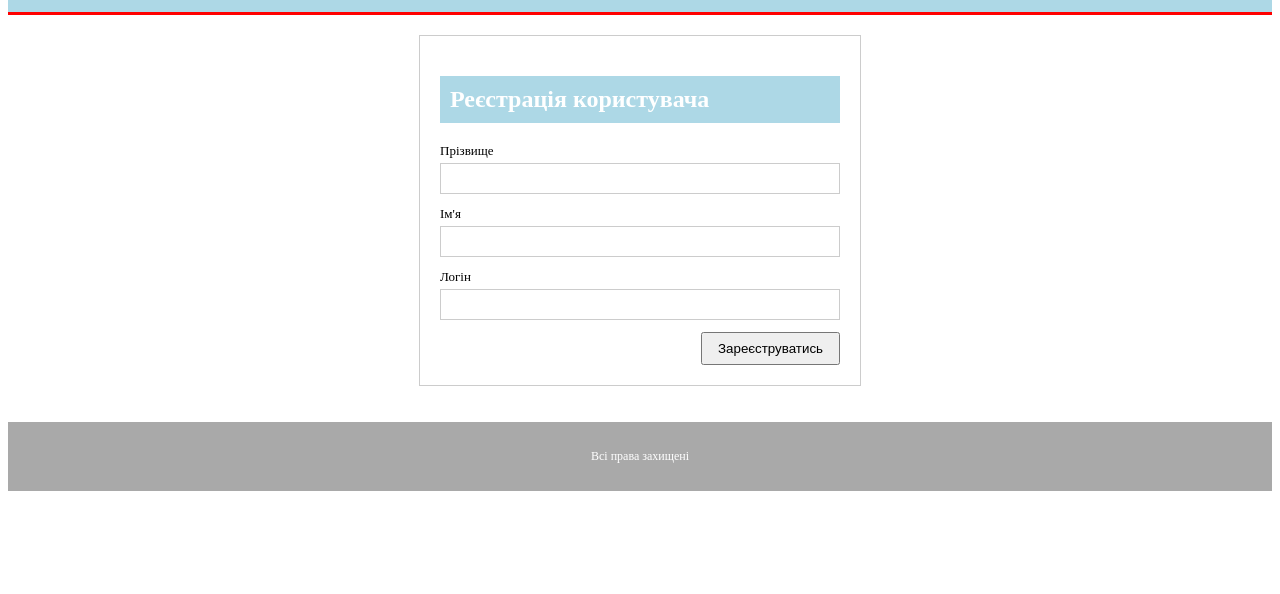
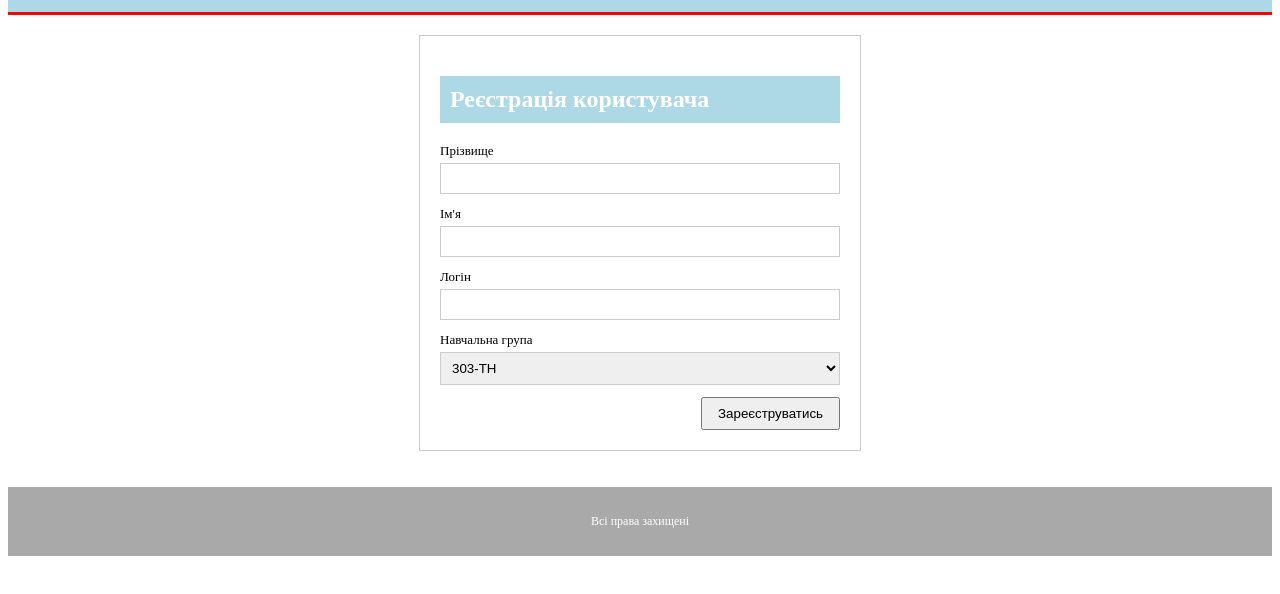
Before and after one commit to VladaHluboka/web-lab-1-12, a website: page lab10/HlubokaRegister.html in a window 1280 px wide. Shown: the part 140-734 px from the top of the page. Drawn offline with Linux system fonts and the light colour scheme.

Commit message:
Added group select field

```diff
--- a/lab10/HlubokaRegister.html
+++ b/lab10/HlubokaRegister.html
@@ -94,6 +94,13 @@
                 <label for="login">Логін</label>
                 <input type="text" id="login" name="login">
 
+                <label for="group">Навчальна група</label>
+                <select id="group" name="group">
+                    <option value="303-ТН">303-ТН</option>
+                    <option value="301-ТН">301-ТН</option>
+                    <option value="302-ТН">302-ТН</option>
+                </select>
+
                 <button type="submit">Зареєструватись</button>
             </form>
         </main>
```
